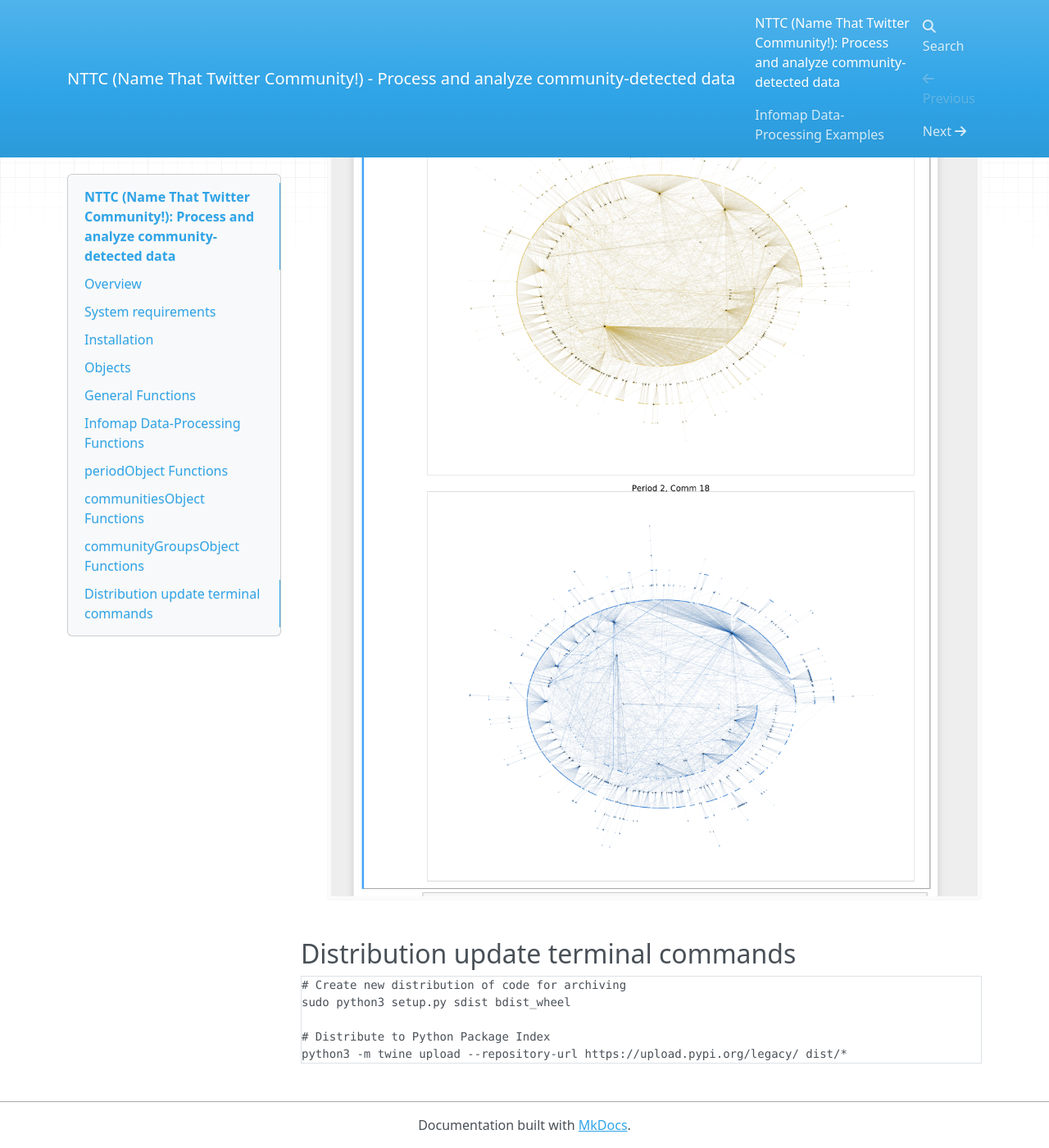
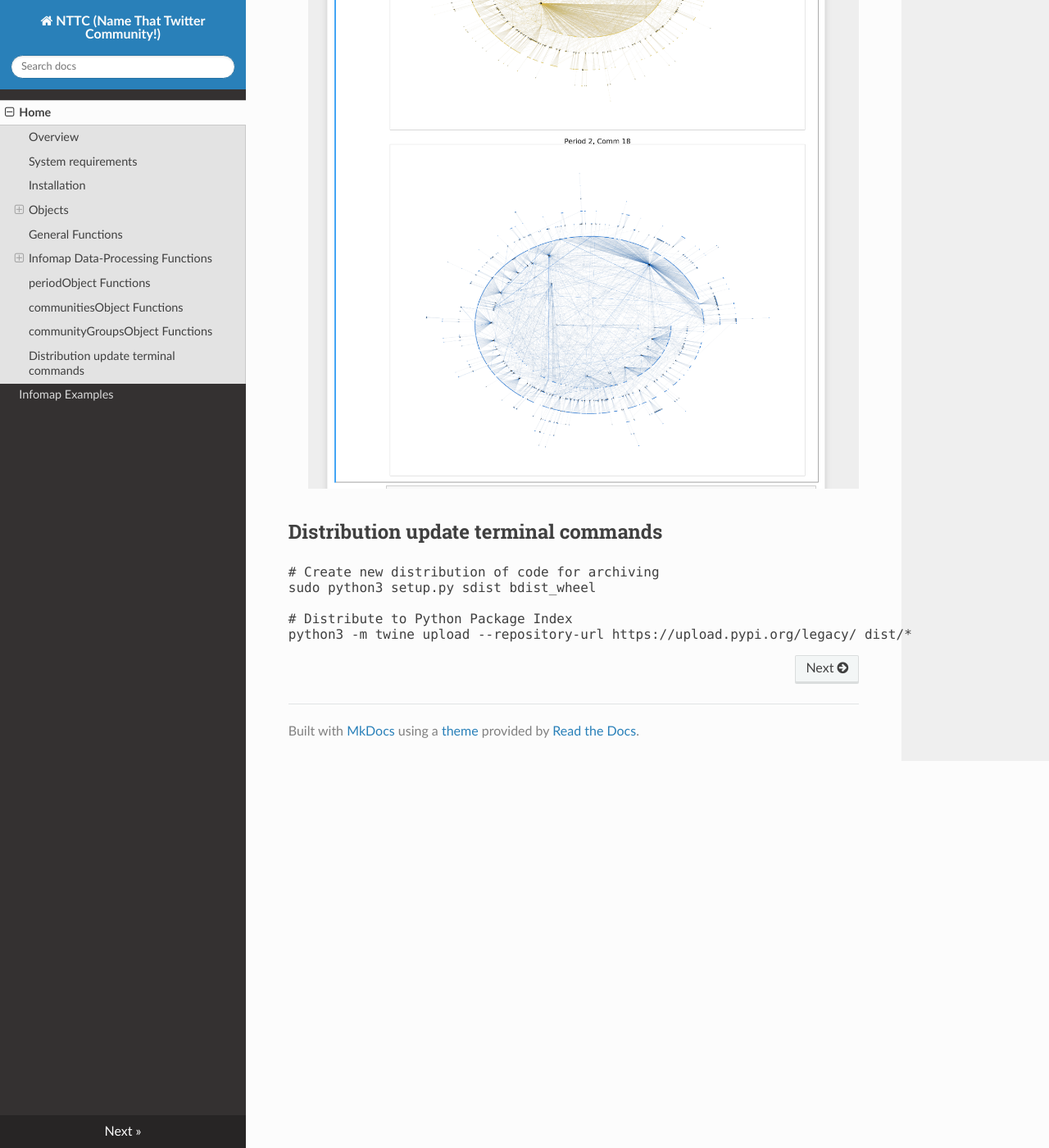
Before and after one commit to lingeringcode/nttc, an MkDocs documentation site: the page built from docs/index.md, in a window 1280 px wide and 1400 px high, scrolled down 16486 px. Shown: the whole window at 82% size. Built offline with MkDocs 1.6.1, drawn with Linux system fonts in a browser that asks for light colours; nearby versions of some CDN libraries.

Commit message:
Update mkdocs.yml

```diff
--- a/mkdocs.yml
+++ b/mkdocs.yml
@@ -1 +1,5 @@
-site_name: NTTC (Name That Twitter Community!) - Process and analyze community-detected data
+site_name: NTTC (Name That Twitter Community!)
+nav:
+    - Home: index.md
+    - Infomap Examples: infomap-examples.md
+theme: readthedocs
```
